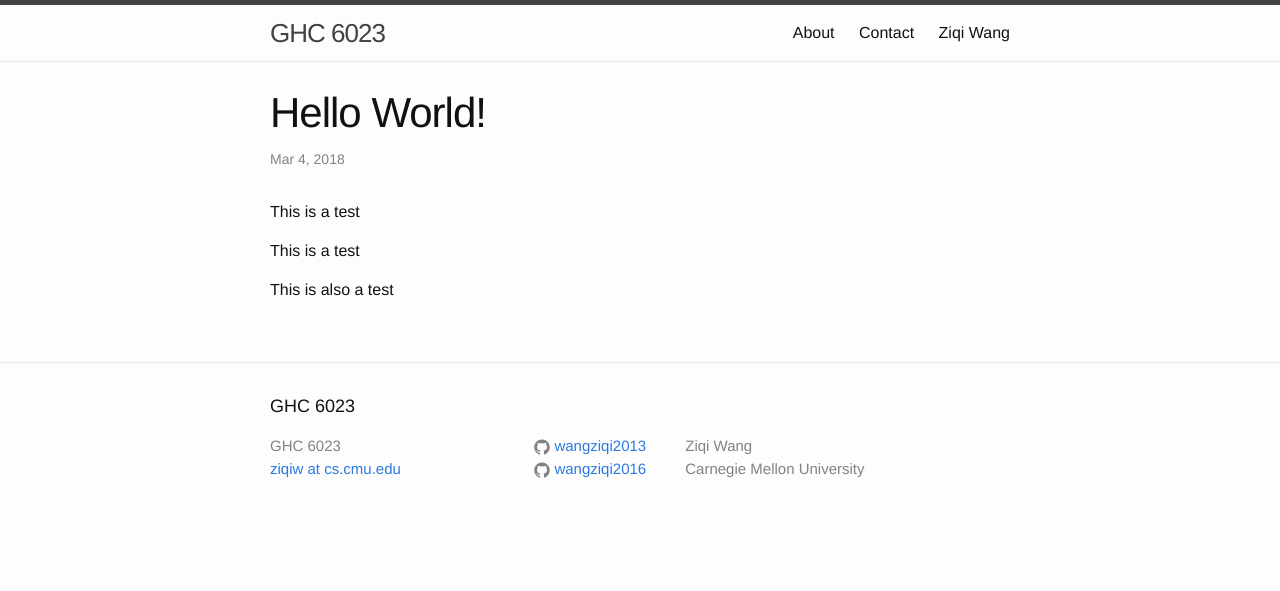
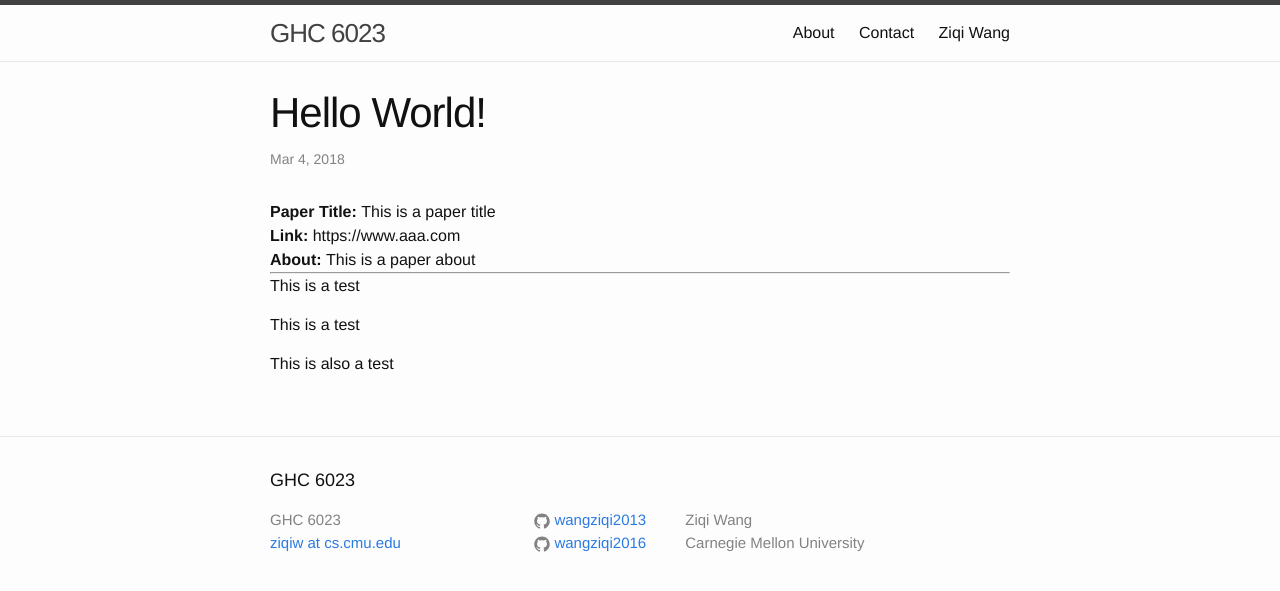
Before and after one commit to wangziqi2013/wangziqi2013.github.io, a Jekyll site: the page built from _posts/2018-03-03-my-first-post.markdown, in a window 1280 px wide. Shown: the top 591 px of the page. Built offline with Jekyll 4.4.1, drawn with Linux system fonts in a browser that asks for light colours.

Commit message:
Change post to use paper summary layout

```diff
--- a/_posts/2018-03-03-my-first-post.markdown
+++ b/_posts/2018-03-03-my-first-post.markdown
@@ -1,8 +1,11 @@
 ---
-layout: post
+layout: paper-summary
 title:  "Hello World!"
 date:   2018-03-03 21:40:00 -0500
 categories: Other
+paper_title: This is a paper title
+paper_link: https://www.aaa.com
+paper_about: This is a paper about
 ---
 This is a test
 
```
